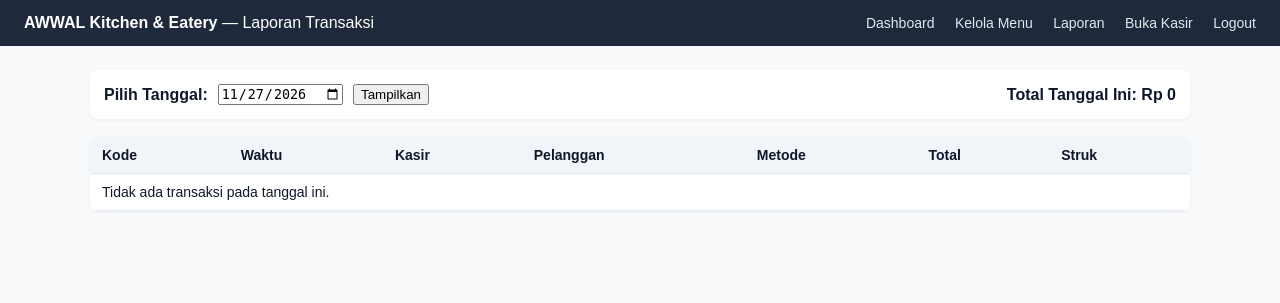
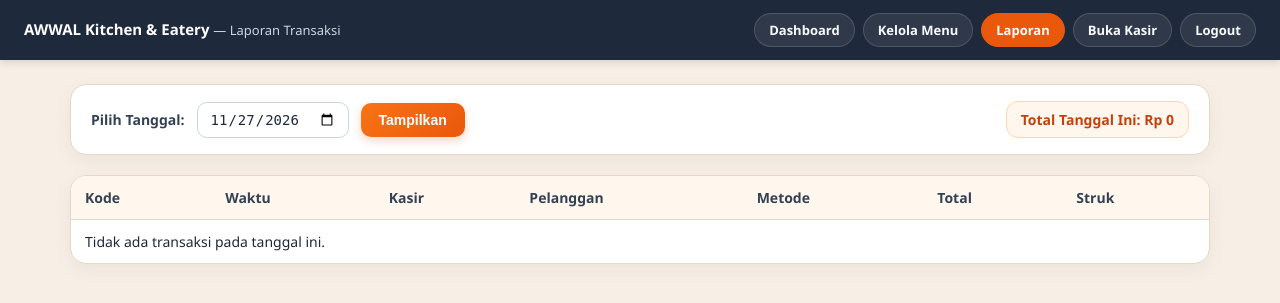
Before and after one commit to aldoaaaa/aplikasi-kasir, a PHP site: page /admin/laporan.php in a window 1280 px wide. Shown: the top 303 px of the page. Run offline with PHP 8.4, Linux system fonts and the light colour scheme; the visitor is signed in with stand-in values (Sample User, id 1); data that the repository does not hold is empty.

Commit message:
Update laporan.php

```diff
--- a/aplikasi kasir awwalkitchen/admin/laporan.php
+++ b/aplikasi kasir awwalkitchen/admin/laporan.php
@@ -28,25 +28,219 @@ $total_periode = array_sum(array_column($rows, 'total_harga'));
     <meta name="viewport" content="width=device-width, initial-scale=1.0">
     <title>Laporan Transaksi - AWWAL Kitchen & Eatery</title>
     <style>
-        body { font-family: Arial, sans-serif; margin: 0; background: #f8fafc; color: #0f172a; }
-        header { background: #1e293b; color: #fff; padding: 14px 24px; display: flex; justify-content: space-between; align-items: center; }
-        header a { color: #e2e8f0; text-decoration: none; margin-left: 16px; font-size: 14px; }
-        .container { max-width: 1100px; margin: 24px auto; padding: 0 20px; }
-        .filter { background: #fff; padding: 14px; border-radius: 8px; margin-bottom: 18px; display: flex; gap: 10px; align-items: center; box-shadow: 0 1px 4px rgba(0,0,0,0.06); }
-        table { width: 100%; border-collapse: collapse; background: #fff; border-radius: 8px; overflow: hidden; box-shadow: 0 1px 4px rgba(0,0,0,0.06); }
-        th, td { padding: 10px 12px; border-bottom: 1px solid #e2e8f0; text-align: left; font-size: 14px; }
-        th { background: #f1f5f9; }
+        :root {
+            --bg-cream: #f7efe5;
+            --card-bg: #ffffff;
+            --navy: #1e293b;
+            --navy-soft: #334155;
+            --accent: #ea580c;
+            --accent-hover: #c2410c;
+            --accent-soft: #ffedd5;
+            --border: #e6d8c7;
+            --text: #1e293b;
+            --muted: #64748b;
+        }
+
+        * { box-sizing: border-box; }
+
+        body {
+            font-family: 'Segoe UI', Arial, sans-serif;
+            margin: 0;
+            background: var(--bg-cream);
+            color: var(--text);
+        }
+
+        header {
+            background: var(--navy);
+            color: #fff;
+            padding: 13px 24px;
+            display: flex;
+            justify-content: space-between;
+            align-items: center;
+            gap: 12px;
+            flex-wrap: wrap;
+            box-shadow: 0 2px 8px rgba(15, 23, 42, 0.15);
+        }
+
+        .brand-text {
+            font-size: 15px;
+            line-height: 1.3;
+        }
+
+        .brand-sub {
+            font-size: 13px;
+            color: #cbd5e1;
+        }
+
+        .nav-links {
+            display: flex;
+            align-items: center;
+            gap: 8px;
+            flex-wrap: wrap;
+        }
+
+        .nav-btn {
+            color: #f8fafc;
+            text-decoration: none;
+            font-size: 13px;
+            font-weight: 600;
+            padding: 7px 14px;
+            border-radius: 999px;
+            background: rgba(255, 255, 255, 0.08);
+            border: 1px solid rgba(255, 255, 255, 0.15);
+            transition: all 0.2s ease;
+        }
+
+        .nav-btn:hover,
+        .nav-btn.active {
+            background: var(--accent);
+            border-color: var(--accent);
+            color: #fff;
+        }
+
+        .container {
+            max-width: 1180px;
+            margin: 24px auto;
+            padding: 0 20px;
+        }
+
+        .filter {
+            background: var(--card-bg);
+            border: 1px solid var(--border);
+            padding: 16px 20px;
+            border-radius: 16px;
+            margin-bottom: 20px;
+            display: flex;
+            gap: 12px;
+            align-items: center;
+            flex-wrap: wrap;
+            box-shadow: 0 6px 18px rgba(30, 41, 59, 0.05);
+        }
+
+        .filter label {
+            font-size: 14px;
+            color: var(--navy-soft);
+        }
+
+        .filter input[type="date"] {
+            padding: 8px 12px;
+            border: 1px solid #cbd5e1;
+            border-radius: 10px;
+            font-size: 14px;
+            color: var(--text);
+            background: #fff;
+        }
+
+        .filter input[type="date"]:focus {
+            outline: none;
+            border-color: var(--accent);
+            box-shadow: 0 0 0 3px rgba(234, 88, 12, 0.14);
+        }
+
+        .filter button {
+            padding: 9px 18px;
+            background: linear-gradient(135deg, #f97316, #ea580c);
+            color: #fff;
+            border: none;
+            border-radius: 10px;
+            cursor: pointer;
+            font-weight: 700;
+            font-size: 14px;
+            box-shadow: 0 4px 10px rgba(234, 88, 12, 0.24);
+            transition: transform 0.15s ease, box-shadow 0.15s ease;
+        }
+
+        .filter button:hover {
+            transform: translateY(-1px);
+            box-shadow: 0 6px 14px rgba(234, 88, 12, 0.32);
+        }
+
+        .total-pill {
+            margin-left: auto;
+            background: #fff7ed;
+            border: 1px solid #fed7aa;
+            color: var(--accent-hover);
+            padding: 8px 14px;
+            border-radius: 12px;
+            font-size: 14px;
+            font-weight: 800;
+        }
+
+        .table-wrap {
+            background: var(--card-bg);
+            border: 1px solid var(--border);
+            border-radius: 16px;
+            overflow: hidden;
+            box-shadow: 0 6px 18px rgba(30, 41, 59, 0.05);
+        }
+
+        table {
+            width: 100%;
+            border-collapse: collapse;
+        }
+
+        th, td {
+            padding: 12px 14px;
+            border-bottom: 1px solid #f1e6d8;
+            text-align: left;
+            font-size: 14px;
+        }
+
+        th {
+            background: #fff7ed;
+            color: var(--navy-soft);
+            font-weight: 700;
+            border-bottom: 1px solid var(--border);
+        }
+
+        tbody tr:last-child td {
+            border-bottom: none;
+        }
+
+        tbody tr:hover {
+            background: #fffaf4;
+        }
+
+        .metode-badge {
+            display: inline-block;
+            background: var(--accent-soft);
+            color: var(--accent-hover);
+            font-weight: 700;
+            font-size: 12px;
+            padding: 3px 10px;
+            border-radius: 999px;
+        }
+
+        .struk-link {
+            color: var(--accent-hover);
+            font-weight: 700;
+            text-decoration: none;
+        }
+
+        .struk-link:hover {
+            text-decoration: underline;
+        }
+
+        @media (max-width: 768px) {
+            .total-pill {
+                margin-left: 0;
+                width: 100%;
+            }
+        }
     </style>
 </head>
 <body>
 <header>
-    <div><strong>AWWAL Kitchen & Eatery</strong> — Laporan Transaksi</div>
-    <div>
-        <a href="dashboard.php">Dashboard</a>
-        <a href="menu.php">Kelola Menu</a>
-        <a href="laporan.php">Laporan</a>
-        <a href="../kasir/transaksi.php">Buka Kasir</a>
-        <a href="../logout.php">Logout</a>
+    <div class="brand-text">
+        <strong>AWWAL Kitchen & Eatery</strong>
+        <span class="brand-sub">— Laporan Transaksi</span>
+    </div>
+    <div class="nav-links">
+        <a class="nav-btn" href="dashboard.php">Dashboard</a>
+        <a class="nav-btn" href="menu.php">Kelola Menu</a>
+        <a class="nav-btn active" href="laporan.php">Laporan</a>
+        <a class="nav-btn" href="../kasir/transaksi.php">Buka Kasir</a>
+        <a class="nav-btn" href="../logout.php">Logout</a>
     </div>
 </header>
 
@@ -55,9 +249,10 @@ $total_periode = array_sum(array_column($rows, 'total_harga'));
         <label for="tanggal"><strong>Pilih Tanggal:</strong></label>
         <input type="date" id="tanggal" name="tanggal" value="<?= htmlspecialchars($tanggal) ?>">
         <button type="submit">Tampilkan</button>
-        <span style="margin-left:auto;"><strong>Total Tanggal Ini: Rp <?= number_format($total_periode, 0, ',', '.') ?></strong></span>
+        <span class="total-pill">Total Tanggal Ini: Rp <?= number_format($total_periode, 0, ',', '.') ?></span>
     </form>
 
+    <div class="table-wrap">
         <table>
             <thead>
                 <tr>
@@ -76,18 +271,19 @@ $total_periode = array_sum(array_column($rows, 'total_harga'));
                 <?php else: ?>
                     <?php foreach ($rows as $r): ?>
                         <tr>
-                        <td><?= htmlspecialchars($r['kode_transaksi']) ?></td>
+                            <td><strong><?= htmlspecialchars($r['kode_transaksi']) ?></strong></td>
                             <td><?= htmlspecialchars($r['created_at']) ?></td>
                             <td><?= htmlspecialchars($r['nama_kasir']) ?></td>
                             <td><?= htmlspecialchars($r['nama_pelanggan']) ?></td>
-                        <td><?= htmlspecialchars($r['metode_bayar']) ?></td>
-                        <td>Rp <?= number_format((int) $r['total_harga'], 0, ',', '.') ?></td>
-                        <td><a href="../kasir/struk.php?id=<?= (int) $r['id'] ?>" target="_blank">Lihat Struk</a></td>
+                            <td><span class="metode-badge"><?= htmlspecialchars($r['metode_bayar']) ?></span></td>
+                            <td><strong>Rp <?= number_format((int) $r['total_harga'], 0, ',', '.') ?></strong></td>
+                            <td><a class="struk-link" href="../kasir/struk.php?id=<?= (int) $r['id'] ?>" target="_blank">Lihat Struk</a></td>
                         </tr>
                     <?php endforeach; ?>
                 <?php endif; ?>
             </tbody>
         </table>
     </div>
+</div>
 </body>
 </html>
```
Lines whose indentation alone changed are shown as unchanged.
